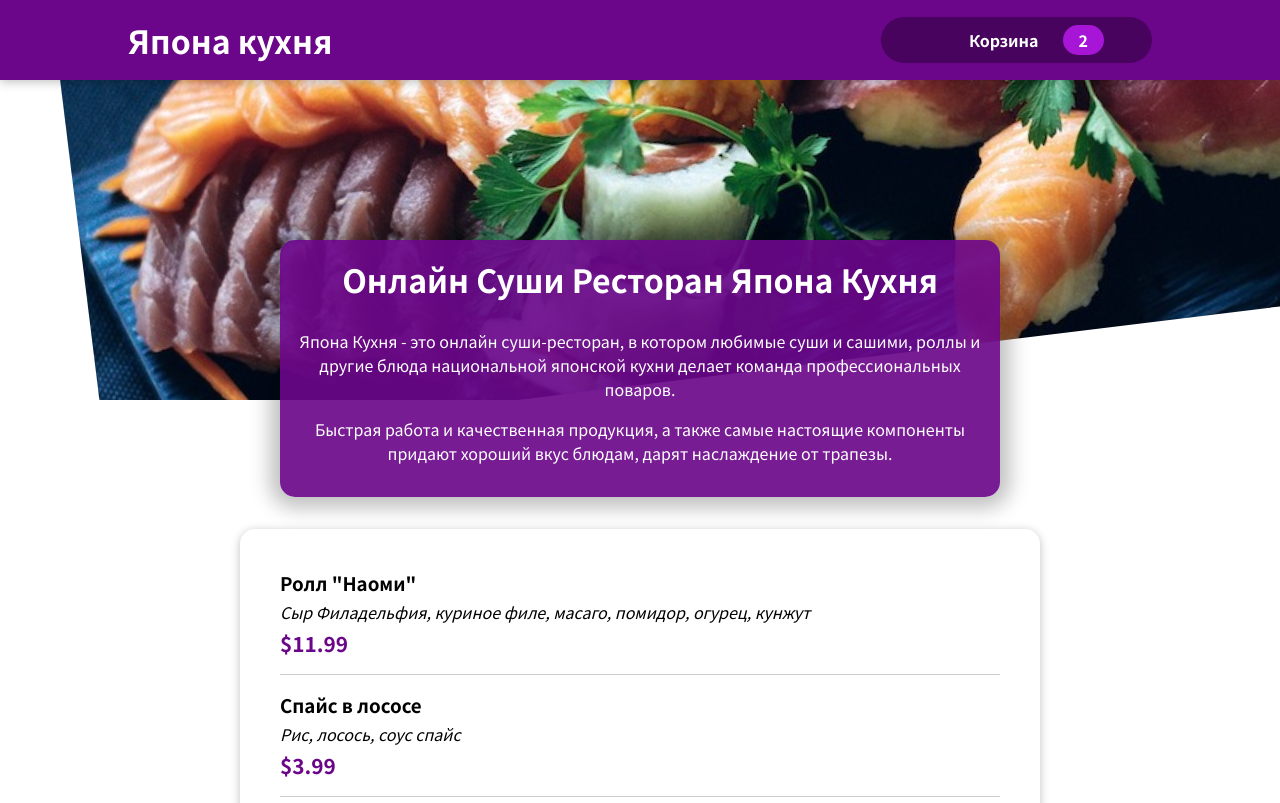
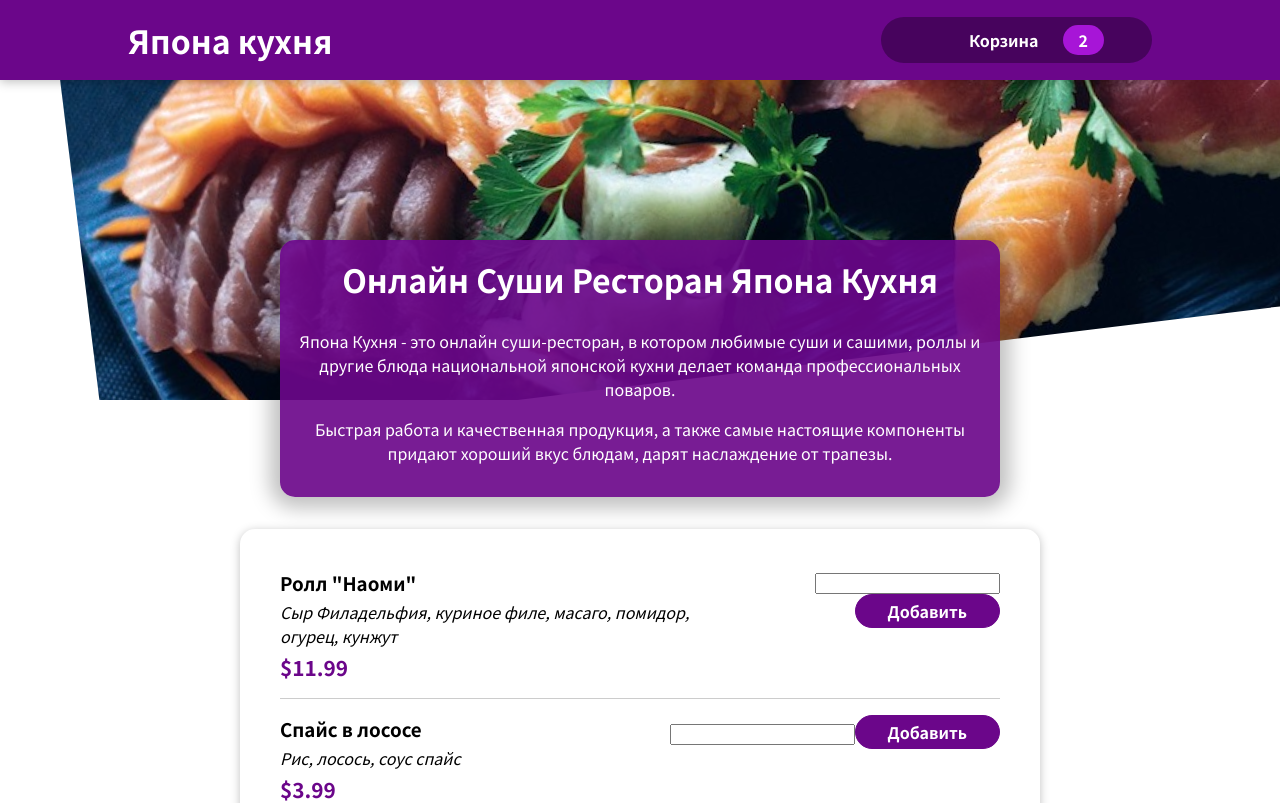
Before and after one commit to AlekseySapunkov/challenge-2-starter-code, a React (Create React App) app: page / in a window 1280 px wide. Shown: the top 803 px of the page. Built offline with nearby package versions, Linux system fonts and the light colour scheme; some icons are missing.

Commit message:
add MealItemForm.js

```diff
--- a/src/components/Meals/MealItem.js
+++ b/src/components/Meals/MealItem.js
@@ -1,3 +1,4 @@
+import MealItemForm from "../UI/MealItemForm";
 import styles from "./MealItem.module.css";
 const MealItem = (props) => {
   const formattedPrice = `$${props.price.toFixed(2)}`;
@@ -8,7 +9,9 @@ const MealItem = (props) => {
         <div className={styles.description}>{props.description}</div>
         <div className={styles.price}>{formattedPrice}</div>
       </div>
-      <div></div>
+      <div>
+        <MealItemForm />
+      </div>
     </li>
   );
 };
--- /dev/null
+++ b/src/components/UI/Input.js
@@ -0,0 +1,5 @@
+import styles from "./Input.module.css";
+const Input = () => {
+  return <input></input>;
+};
+export default Input;
--- /dev/null
+++ b/src/components/UI/Input.module.css
@@ -0,0 +1,18 @@
+.input {
+  display: flex;
+  align-items: center;
+  margin-bottom: 1rem;
+}
+
+.input label {
+  font-weight: bold;
+  margin-right: 1rem;
+}
+
+.input input {
+  width: 4rem;
+  border-radius: 5px;
+  border: 1px solid #ccc;
+  font: inherit;
+  padding-left: 1rem;
+}
--- /dev/null
+++ b/src/components/UI/MealItemForm.js
@@ -0,0 +1,11 @@
+import Input from "./Input";
+import styles from "./MealItemForm.module.css";
+const MealItemForm = (props) => {
+  return (
+    <form className={styles.form}>
+      <Input />
+      <button>Добавить</button>
+    </form>
+  );
+};
+export default MealItemForm;
--- /dev/null
+++ b/src/components/UI/MealItemForm.module.css
@@ -0,0 +1,20 @@
+.form {
+  text-align: right;
+}
+
+.form button {
+  font: inherit;
+  cursor: pointer;
+  background-color: #6b068a;
+  border: 1px solid #6b068a;
+  color: white;
+  padding: 0.25rem 2rem;
+  border-radius: 20px;
+  font-weight: bold;
+}
+
+.form button:hover,
+.form button:active {
+  background-color: #47035d;
+  border-color: #47035d;
+}
```
